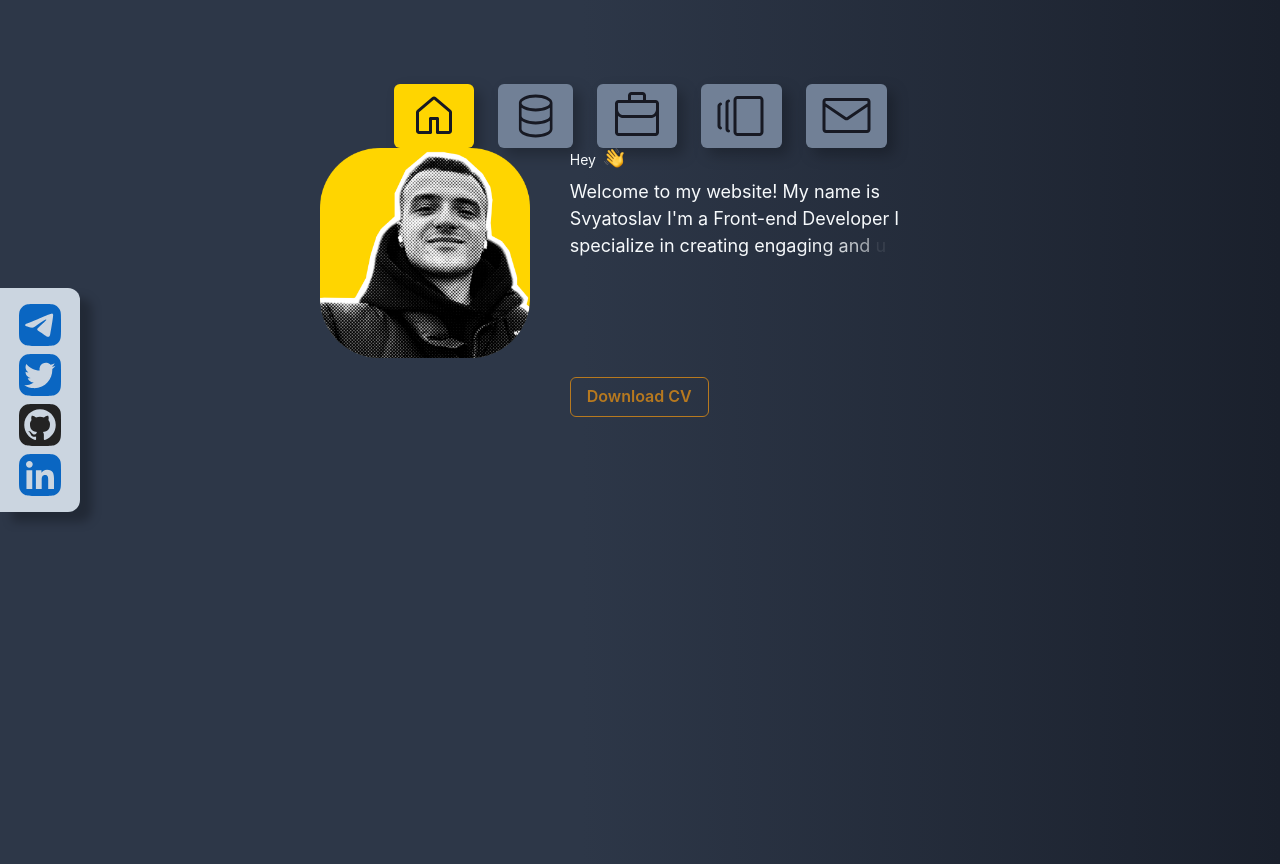
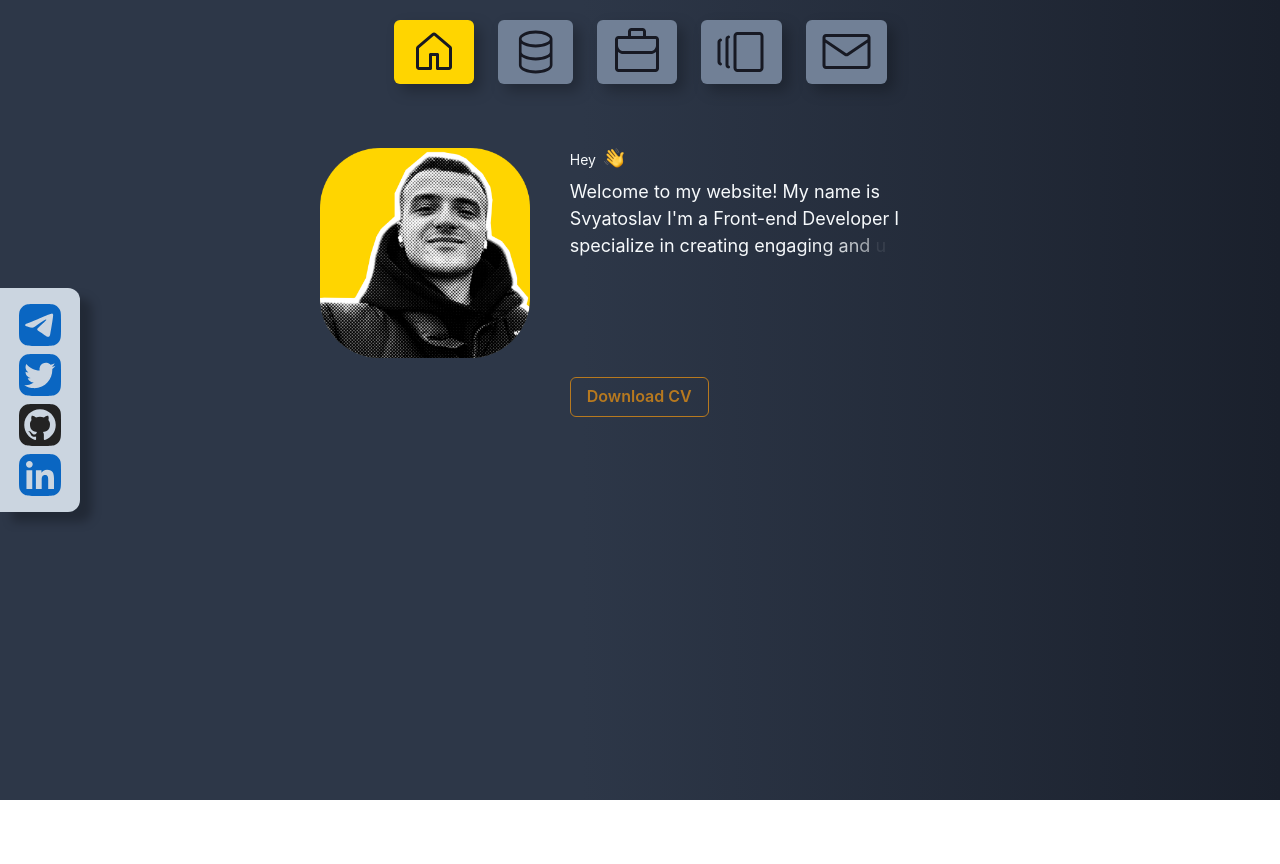
Before and after one commit to kitaiv/portfolio, a React (Create React App) app: page / in a window 1280 px wide. After the commit the page ends 800 px from the top, so only its background shows below. Built offline with nearby package versions, Linux system fonts and the light colour scheme; no server answers.

Commit message:
bug: margin

```diff
--- a/src/App.tsx
+++ b/src/App.tsx
@@ -72,14 +72,13 @@ function App() {
             breakpoints === 'base' && 'sm' ? 'column-reverse' : 'column'
           }
           justifyContent={'flex-start'}
-          mt="4rem"
           alignItems={'center'}
           maxW="2xl"
           w="100%"
           h="100vh"
         >
           <Navigation setAnimateTab={setAnimateTab} />
-          <Flex h="max-content" w='100%' align={'center'} justifyContent='center'>
+          <Flex h="max-content" w='100%' align={'center'} justifyContent='center' mt='4rem'>
             <Switch>
               <Route exact path="/">
                 <Home
```
